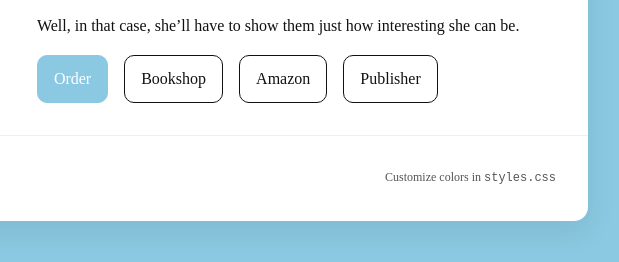
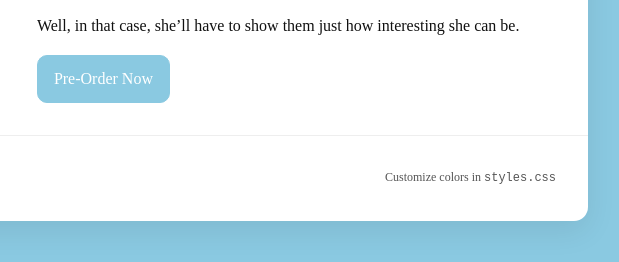
Before and after one commit to canwenxu/author-website, a plain HTML site: page index.html in a window 1280 px wide. Shown: the part 486-748 px from the top of the page, 564-1183 px from the left. Drawn offline with Linux system fonts and the light colour scheme.

Commit message:
Update index.html

```diff
--- a/index.html
+++ b/index.html
@@ -31,12 +31,12 @@
     <h1>Boring Asian Female</h1>
     <p><strong>Release date:</strong> April 28, 2026</p>
     <p>“Thank you for your interest in our school, but we regret to inform you that…” you’re not special. You’re too average. You’re too boring.</p><p>Well, in that case, she’ll have to show them just how interesting she can be.</p>
-    <div class="buttons" style="margin-top:12px">
-      <a class="primary" href="#" target="_blank" rel="noopener">Order</a>
-      <a href="#" target="_blank" rel="noopener">Bookshop</a>
-      <a href="#" target="_blank" rel="noopener">Amazon</a>
-      <a href="#" target="_blank" rel="noopener">Publisher</a>
+   <div class="buttons" style="margin-top:16px">
+      <a class="primary pre-order" href="https://www.penguinrandomhouse.com/books/784343/boring-asian-female-by-canwen-xu/" target="_blank" rel="noopener">
+      Pre-Order Now
+      </a>
     </div>
+
   </div>
 </section>
 
```
